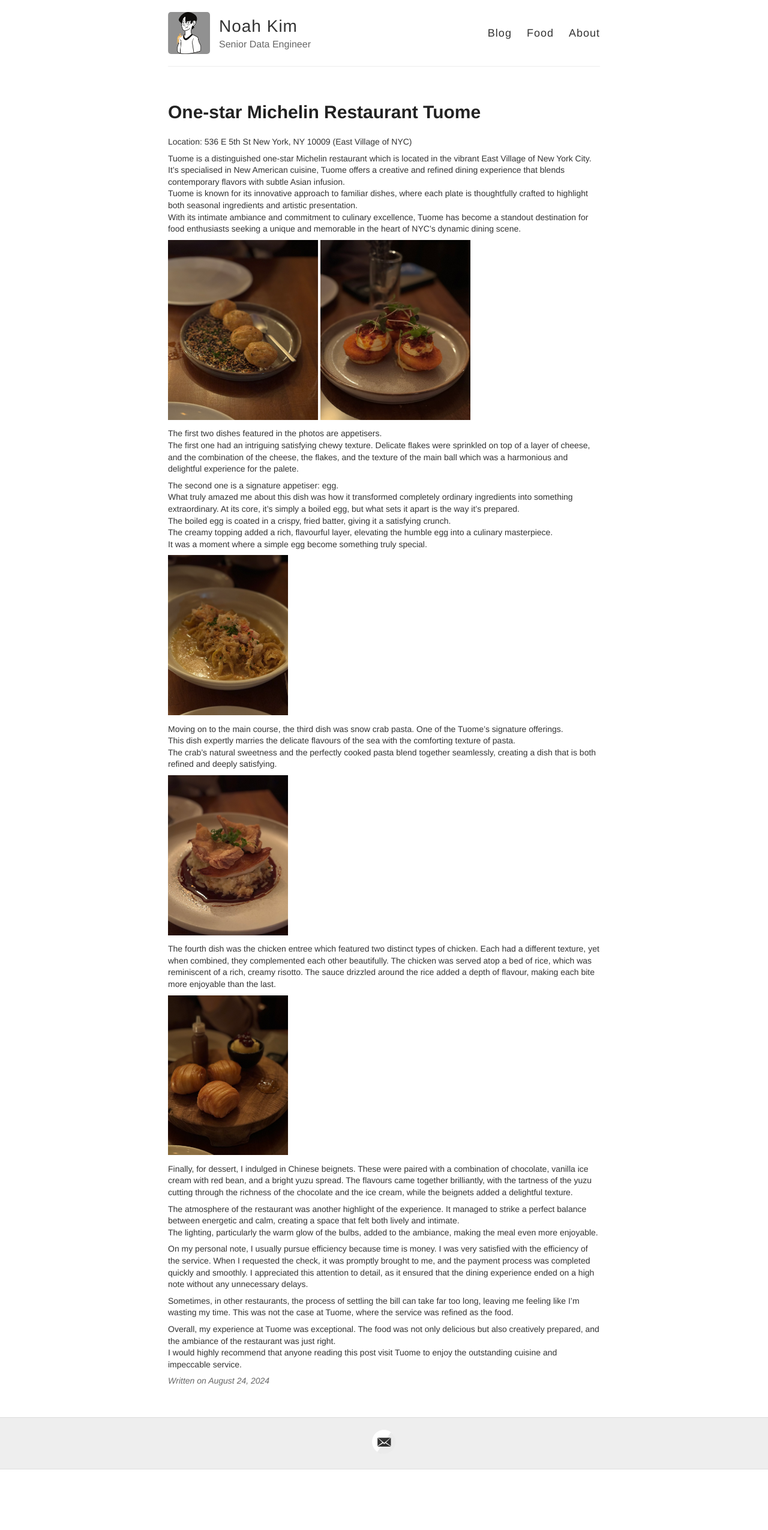
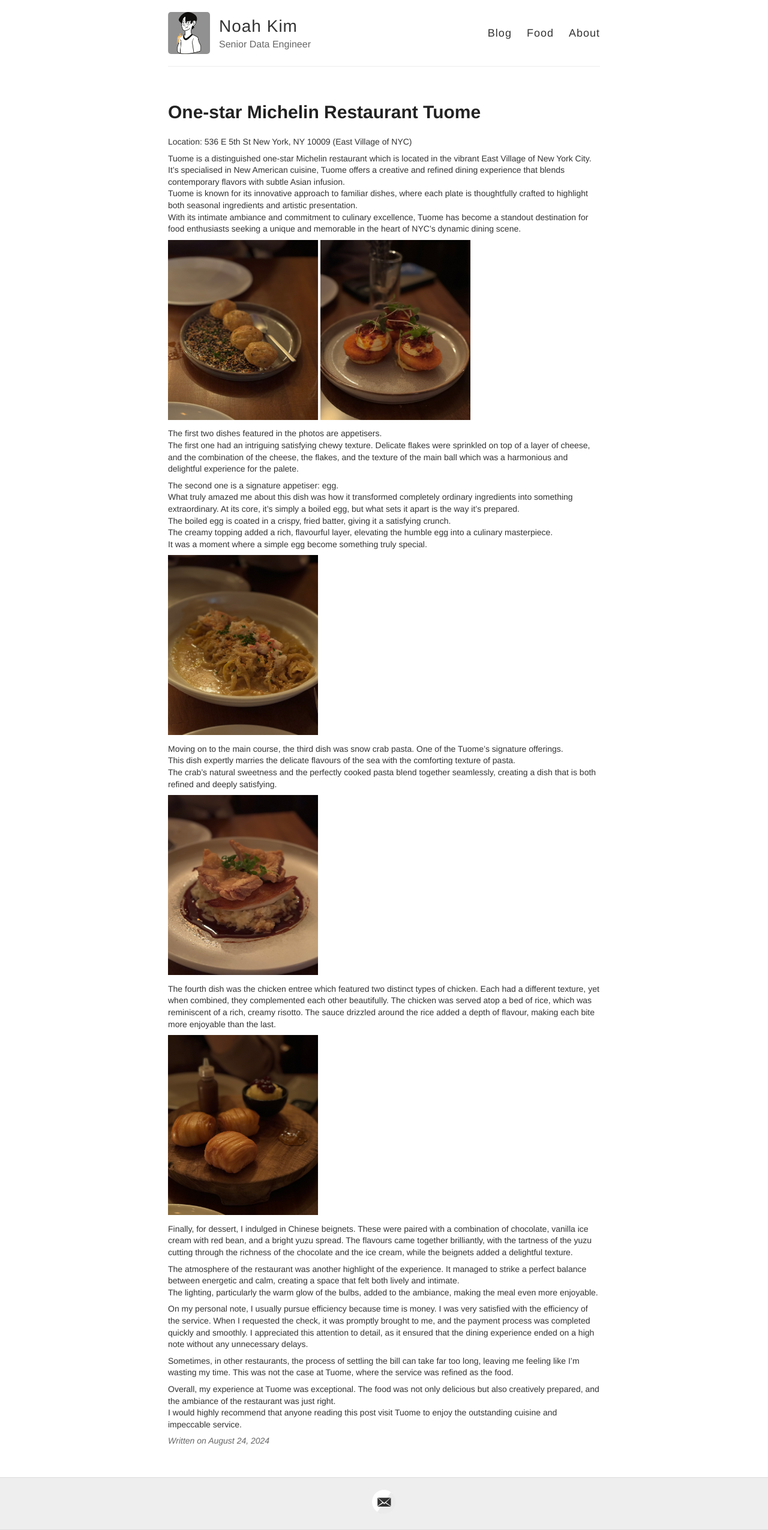
Before and after one commit to noahtjkim/noahtjkim.github.io, a Jekyll site: the page built from _posts/2024-08-24-Tuome.md, in a window 1280 px wide. Shown: the whole page at 60% size. Built offline with Jekyll 4.4.1, drawn with Linux system fonts in a browser that asks for light colours; before the commit the page ends 2449 px from its top, so only the background shows below that.

Commit message:
Update 2024-08-24-Tuome.md

```diff
--- a/_posts/2024-08-24-Tuome.md
+++ b/_posts/2024-08-24-Tuome.md
@@ -23,17 +23,17 @@
 The creamy topping added a rich, flavourful layer, elevating the humble egg into a culinary masterpiece.
 It was a moment where a simple egg become something truly special.
 
-![snow_crab_pasta](/images/tuome/snow_crab_pasta.jpg){: .img-medium }
+<img src="/images/tuome/snow_crab_pasta.jpg" alt="snow_crab_pasta" width="250" height="300">
 
 Moving on to the main course, the third dish was snow crab pasta. One of the Tuome's signature offerings.
 This dish expertly marries the delicate flavours of the sea with the comforting texture of pasta.
 The crab's natural sweetness and the perfectly cooked pasta blend together seamlessly, creating a dish that is both refined and deeply satisfying.
 
-![chicken](/images/tuome/chicken.jpg){: .img-medium }
+<img src="/images/tuome/chicken.jpg" alt="chicken" width="250" height="300">
 
 The fourth dish was the chicken entree which featured two distinct types of chicken. Each had a different texture, yet when combined, they complemented each other beautifully. The chicken was served atop a bed of rice, which was reminiscent of a rich, creamy risotto. The sauce drizzled around the rice added a depth of flavour, making each bite more enjoyable than the last.
 
-![chinese_beignets](/images/tuome/chinese_beignets.jpg){: .img-medium }
+<img src="/images/tuome/chinese_beignets.jpg" alt="chinese_beignets" width="250" height="300">
 
 Finally, for dessert, I indulged in Chinese beignets. These were paired with a combination of chocolate, vanilla ice cream with red bean, and a bright yuzu spread. The flavours came together brilliantly, with the tartness of the yuzu cutting through the richness of the chocolate and the ice cream, while the beignets added a delightful texture.
 
```
